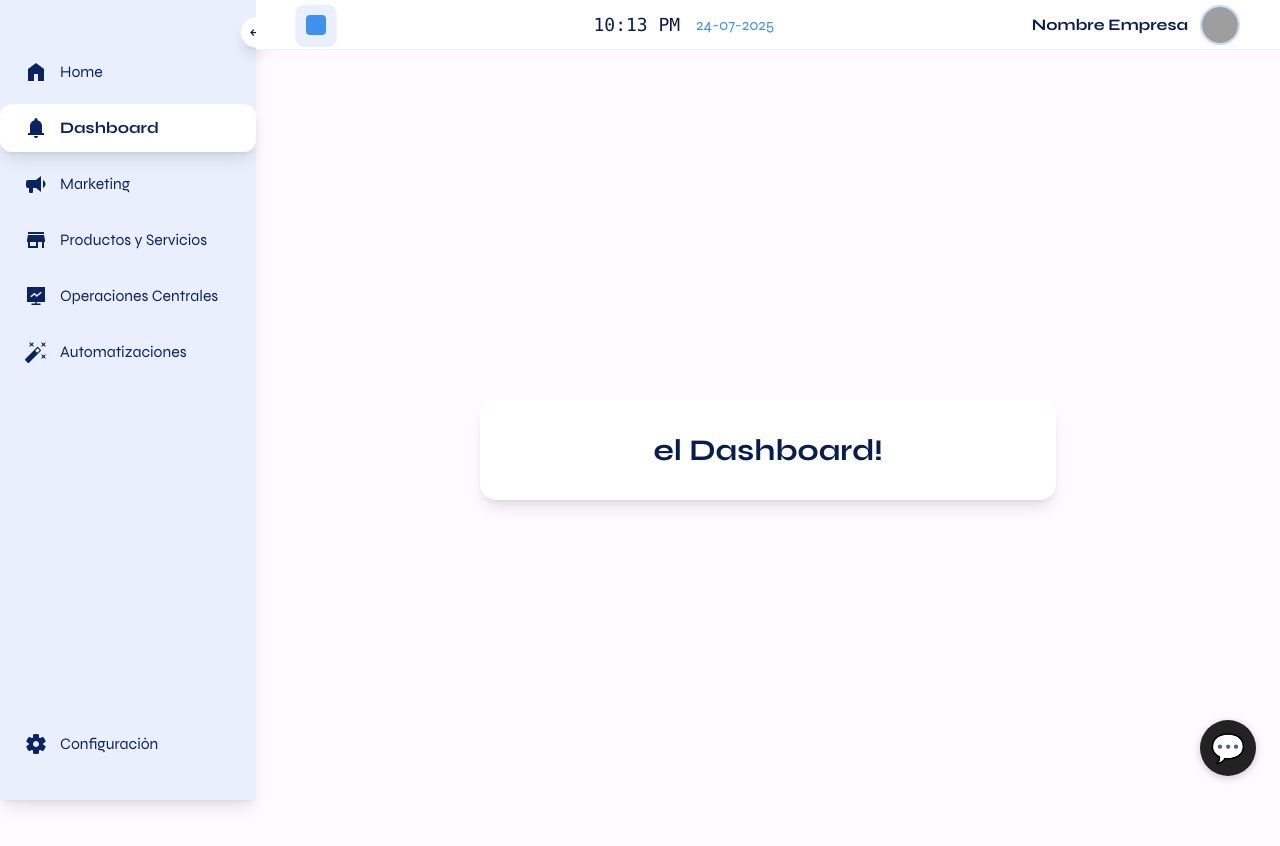
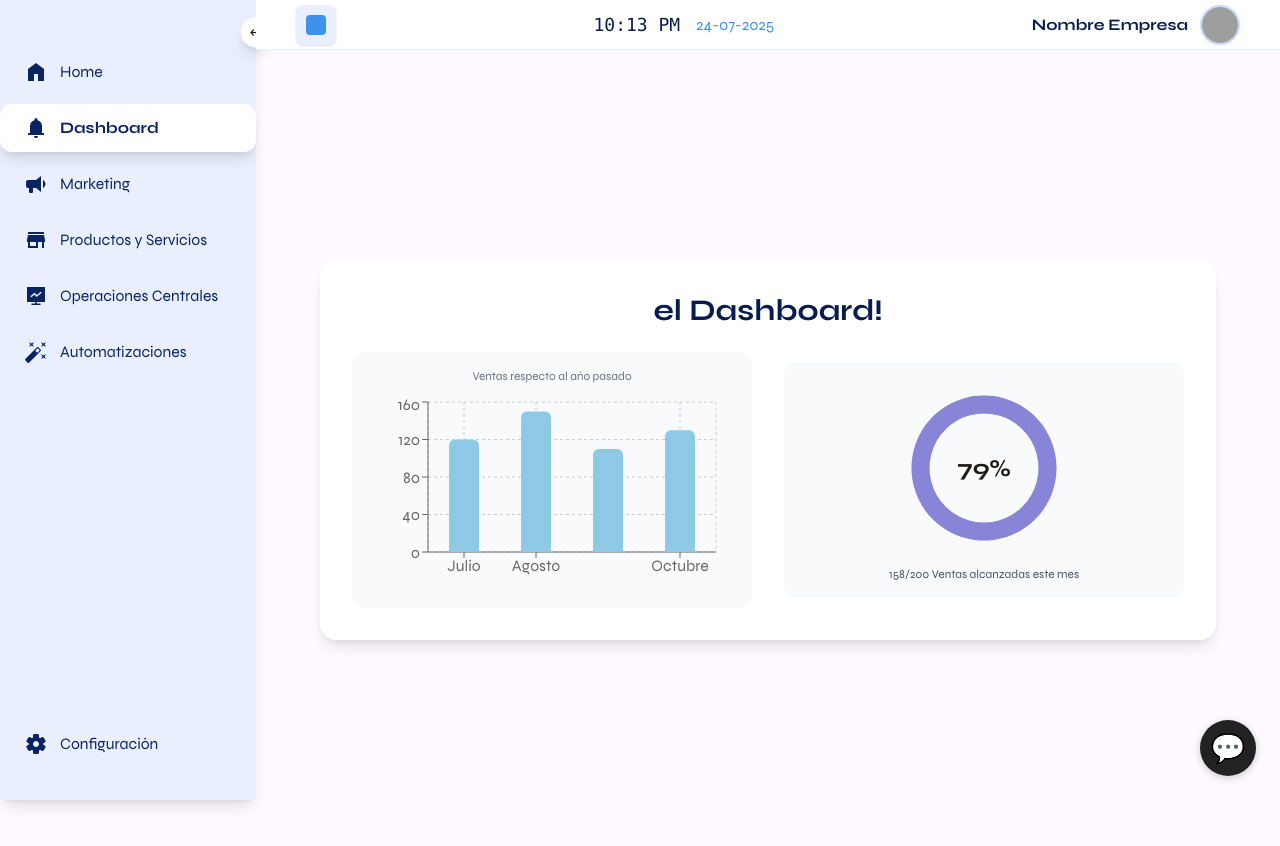
Before and after one commit to iadev2005/UcaBytes, a React (Vite) app in the folder frontend/: page /dashboard in a window 1280 px wide. Shown: the top 846 px of the page. Built offline with nearby package versions, Linux system fonts and the light colour scheme; grey boxes are pictures that could not be loaded.

Commit message:
feat: reacharts y base de dashboard

```diff
--- a/frontend/package.json
+++ b/frontend/package.json
@@ -17,6 +17,7 @@
     "react": "^19.1.0",
     "react-dom": "^19.1.0",
     "react-router-dom": "^7.7.0",
+    "recharts": "^3.1.0",
     "tailwind-merge": "^3.3.1",
     "tailwindcss": "^4.1.11"
   },
--- a/frontend/src/pages/Dashboard.tsx
+++ b/frontend/src/pages/Dashboard.tsx
@@ -1,8 +1,73 @@
+import { BarChart, Bar, XAxis, YAxis, CartesianGrid, Tooltip, ResponsiveContainer, RadialBarChart, RadialBar, Legend } from 'recharts';
+
 export default function Dashboard() {
+  // Datos de ejemplo para el gráfico de barras
+  const data = [
+    { name: 'Julio', ventas: 120 },
+    { name: 'Agosto', ventas: 150 },
+    { name: 'Septiembre', ventas: 110 },
+    { name: 'Octubre', ventas: 130 },
+  ];
+
+  // Datos de ejemplo para el gráfico radial
+  const ventasAlcanzadas = 158;
+  const ventasMeta = 200;
+  const porcentaje = Math.round((ventasAlcanzadas / ventasMeta) * 100);
+  const radialData = [
+    {
+      name: 'Ventas',
+      value: (ventasAlcanzadas / ventasMeta) * 100, // valor real en porcentaje
+      fill: '#8884d8',
+    },
+  ];
+
   return (
     <div className="min-h-screen flex flex-col items-center justify-center bg-[var(--color-background)] p-8">
-      <div className="max-w-xl w-full bg-white rounded-2xl shadow-lg p-8 flex flex-col items-center gap-6">
+      <div className="max-w-4xl w-full bg-white rounded-2xl shadow-lg p-8 flex flex-col items-center gap-6">
         <h1 className="text-3xl font-bold text-[var(--color-primary-700)]">el Dashboard!</h1>
+        <div className="w-full flex flex-col md:flex-row gap-8 justify-center items-center">
+          {/* Gráfico de barras */}
+          <div className="bg-gray-50 rounded-xl p-4 flex-1 flex flex-col items-center">
+            <span className="text-xs mb-2 text-gray-500">Ventas respecto al año pasado</span>
+            <ResponsiveContainer width="100%" height={200}>
+              <BarChart data={data} margin={{ top: 10, right: 20, left: 0, bottom: 10 }}>
+                <CartesianGrid strokeDasharray="3 3" />
+                <XAxis dataKey="name" />
+                <YAxis />
+                <Tooltip />
+                <Bar dataKey="ventas" fill="#8ecae6" radius={[6, 6, 0, 0]} barSize={30} />
+              </BarChart>
+            </ResponsiveContainer>
+          </div>
+          {/* Gráfico radial */}
+          <div className="bg-gray-50 rounded-xl p-4 flex-1 flex flex-col items-center relative">
+            <ResponsiveContainer width={180} height={180}>
+              <RadialBarChart
+                cx="50%"
+                cy="50%"
+                innerRadius="50%"
+                outerRadius="100%"
+                barSize={18}
+                data={radialData}
+                startAngle={90}
+                endAngle={-270}
+              >
+                <RadialBar
+                  dataKey="value"
+                  fill="#8884d8"
+                  background={{ fill: '#e5e7eb' }}
+                />
+              </RadialBarChart>
+            </ResponsiveContainer>
+            {/* Porcentaje centrado, pero un poco más arriba */}
+            <div className="absolute left-1/2 top-[45%] -translate-x-1/2 -translate-y-1/2 flex flex-col items-center justify-center">
+              <span className="text-2xl font-bold">{porcentaje}%</span>
+            </div>
+            <div className="mt-2 text-center text-xs text-gray-600">
+              {ventasAlcanzadas}/{ventasMeta} Ventas alcanzadas este mes
+            </div>
+          </div>
+        </div>
       </div>
     </div>
   );
```
Also changed, not shown: 2 other files (tests, documents, lock files or other folders).
